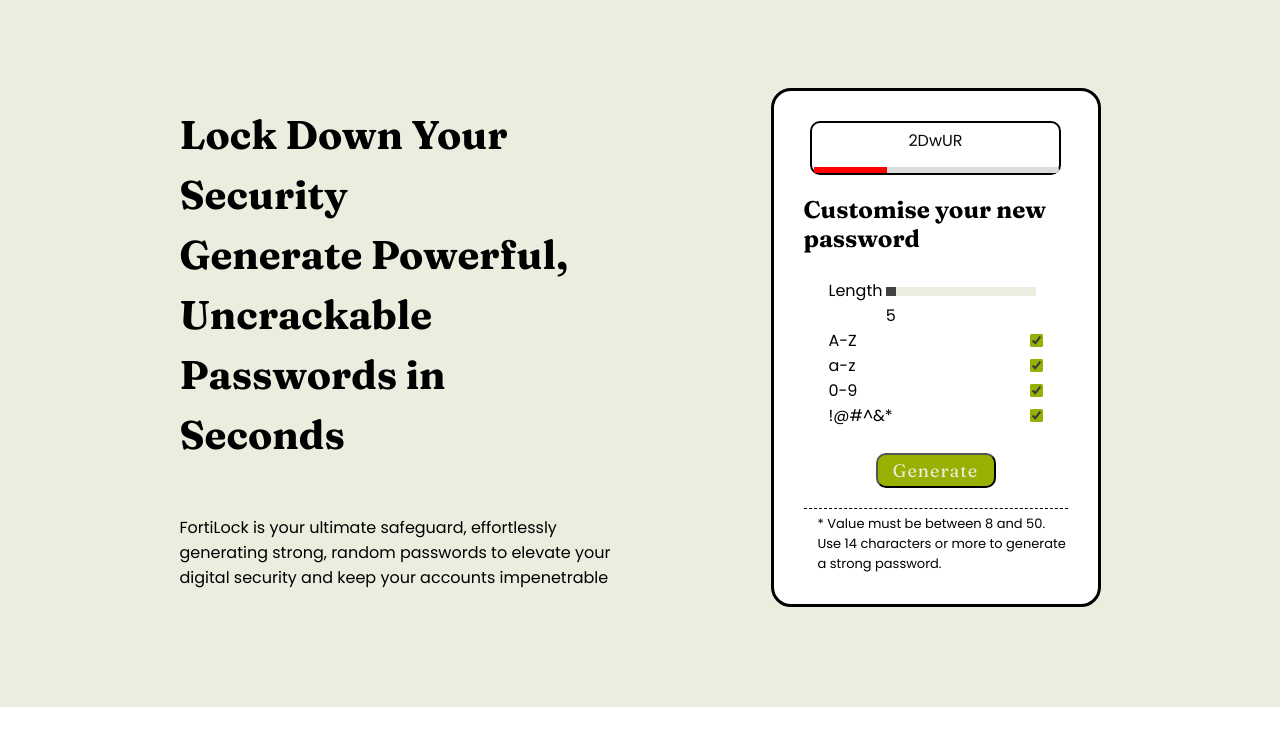
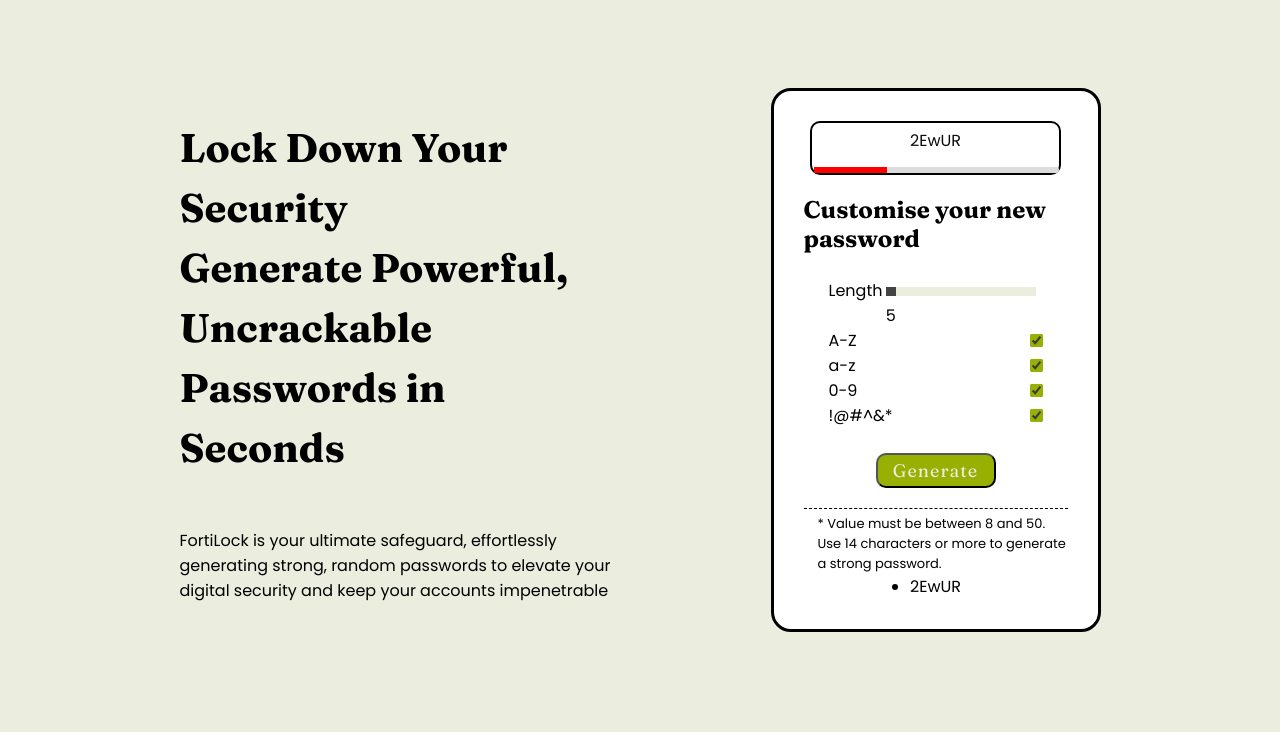
Before and after one commit to qinangao/password_generator, a plain HTML site: page index.html in a window 1280 px wide. Both pictures are taken after a click on the button "Generate". Shown: the part 112-844 px from the top of the page. Before the commit the page ends 819 px from the top, so only its background shows below. Drawn offline with Linux system fonts and the light colour scheme.

Commit message:
add display history

```diff
--- a/index.html
+++ b/index.html
@@ -103,6 +103,9 @@
               * Value must be between 8 and 50. Use 14 characters or more to
               generate a strong password.
             </div>
+            <div class="histroy__container">
+              <ul class="histroy__list"></ul>
+            </div>
           </div>
         </section>
       </div>
--- a/script.js
+++ b/script.js
@@ -7,16 +7,22 @@ const checkboxLowerCase = document.querySelector(".checkbox__lowercase");
 const checkboxNumber = document.querySelector(".checkbox__number");
 const checkboxPunctuation = document.querySelector(".checkbox__punctuation");
 const strengthBar = document.querySelector(".strength-bar");
+const historyList = document.querySelector(".histroy__list");
 
 //Function
-
+let historyPassword = [];
 const passwordGen = function () {
   const data = {
-    specials: "!@#$%^&*()_+{}:\"<>?|[];',./`~",
+    specials: "!@#$%^&*()_+{}:<>?|[];',./`~",
     lowercase: "abcdefghijklmnopqrstuvwxyz",
     uppercase: "ABCDEFGHIJKLMNOPQRSTUVWXYZ",
     numbers: "0123456789",
   };
+  console.log(historyPassword);
+  if (historyPassword.length > 4) {
+    alert("sign up for more");
+    return;
+  }
   //Select ramdom character from a string
   function randomChar(str) {
     return str[Math.floor(Math.random() * str.length)];
@@ -46,8 +52,10 @@ const passwordGen = function () {
   }
 
   password = pswCharacter.sort(() => Math.random() - 0.5).join("");
-  result.innerHTML = password;
+  result.textContent = String(password);
 
+  // console.log(password);
+  // console.log(password.length);
   //Check strength
   const strengthTester = function () {
     let width = 0;
@@ -68,54 +76,21 @@ const passwordGen = function () {
     }
     strengthBar.style.width = width + "%";
   };
+  strengthTester();
 
-  strengthTester();
+  //display history password
+
+  historyPassword.push(password);
+
+  const displayHistory = function () {
+    historyList.innerHTML = "";
+    let html = historyPassword
+      .map((psw) => `<li>${psw}</li>`)
+      .reverse()
+      .join("");
+    historyList.insertAdjacentHTML("beforeend", html);
+  };
+  displayHistory();
 };
 
 btnGeneratePsw.addEventListener("click", passwordGen);
-
-//Check if a password is strong
-//length:8-10 waek
-//length: 11-13 good
-//length:>14 strong
-
-//Theory function
-// function passwordGen(
-//   length,
-//   minSpecials,
-//   minLowercase,
-//   minUppercase,
-//   minNumbers
-// ) {
-//   const requiredLength = minSpecials + minLowercase + minUppercase + minNumbers;
-//   let password = "";
-//   let requiredChars = [];
-
-//   if (length >= requiredLength) {
-//     for (let i = 0; i < minSpecials; i++)
-//       requiredChars.push(randomChar(data.specials));
-//     for (let i = 0; i < minLowercase; i++)
-//       requiredChars.push(randomChar(data.lowercase));
-//     for (let i = 0; i < minUppercase; i++)
-//       requiredChars.push(randomChar(data.uppercase));
-//     for (let i = 0; i < minNumbers; i++)
-//       requiredChars.push(randomChar(data.numbers));
-
-//     let allowedChars = "";
-//     if (minSpecials > 0) allowedChars += data.specials;
-//     if (minLowercase > 0) allowedChars += data.lowercase;
-//     if (minUppercase > 0) allowedChars += data.uppercase;
-//     if (minNumbers > 0) allowedChars += data.numbers;
-
-//     for (let i = 0; i < length - requiredLength; i++) {
-//       requiredChars.push(randomChar(allowedChars));
-//     }
-
-//     password = requiredChars.sort(() => Math.random() - 0.5).join("");
-//     return password;
-//   } else {
-//     return "Your length is invalid";
-//   }
-// }
-
-// console.log(passwordGen(8, 1, 0, 1, 1));
--- a/style.css
+++ b/style.css
@@ -53,7 +53,6 @@ header {
 
 .hero {
   background-color: var(--very-light-green);
-  max-width: 1800px;
 }
 /* HERO */
 .hero {
```
